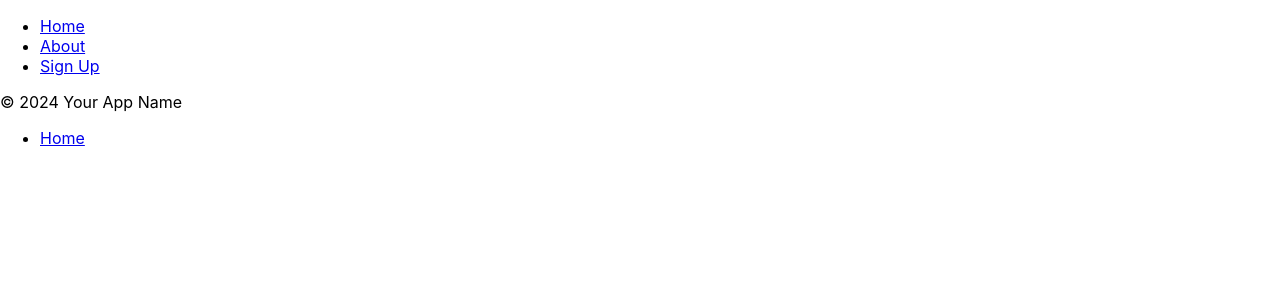
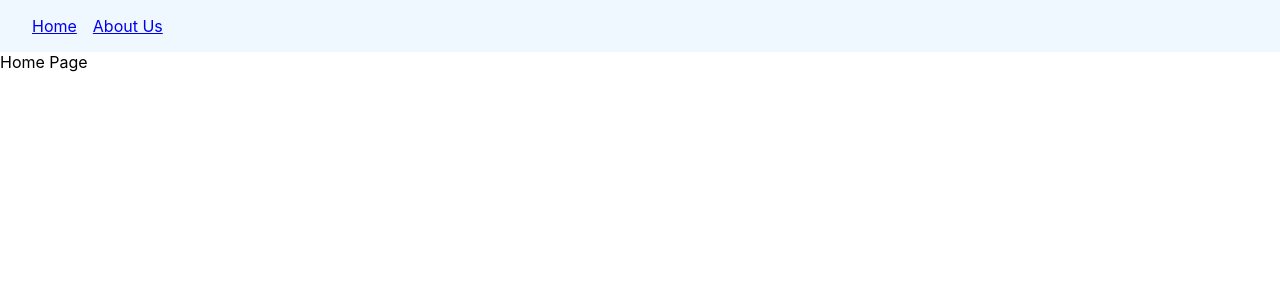
Before and after one commit to anuragsknsits/shopist, a React (Create React App) app: page / in a window 1280 px wide. Shown: the top 300 px of the page. Built offline with nearby package versions, Linux system fonts and the light colour scheme.

Commit message:
Header and Routers

```diff
--- a/src/App.js
+++ b/src/App.js
@@ -1,25 +1,19 @@
 import React from 'react';
-import { BrowserRouter as Router, Routes, Route } from 'react-router-dom';
-import Home from './pages/Home';
-import About from './pages/About';
-import SignUp from './pages/SignUp';
-import Header from './components/Header';
-import Footer from './components/Footer';
+import { Route, Routes } from 'react-router-dom';
+import { Home } from './pages/Home';
+import AboutUs from './pages/About';
+import {Navbar} from './components/Navbar'
 
 function App() {
   return (
-    <Router>
-      <div>
-        <Header />
-        <Routes>
-          <Route exact path="/" element={Home} />
-          <Route path="/about" element={About} />
-          <Route path="/signup" element={SignUp} />
-          {/* Add more routes as needed */}
-        </Routes>
-        <Footer />
-      </div>
-    </Router>
+    <>
+      <Navbar/>
+      <Routes>
+        <Route path='/' element = {<Home/>}></Route>
+        <Route path='about' element = {<AboutUs/>}></Route>
+      </Routes>
+    </>
+
   );
 }
 
--- /dev/null
+++ b/src/components/Navbar.js
@@ -0,0 +1,11 @@
+import React from 'react'
+import { Link } from 'react-router-dom'
+
+export const Navbar = () => {
+  return (
+    <nav>
+        <Link to='/'>Home</Link>
+        <Link to='/about'>About Us</Link>
+    </nav>
+  )
+}
--- a/src/index.css
+++ b/src/index.css
@@ -11,3 +11,12 @@ code {
   font-family: source-code-pro, Menlo, Monaco, Consolas, 'Courier New',
     monospace;
 }
+
+nav {
+  background-color: aliceblue;
+  padding: 16px 32px;
+}
+
+nav a {
+  margin-right: 16px;
+}
--- a/src/index.js
+++ b/src/index.js
@@ -1,5 +1,6 @@
 import React from 'react';
 import ReactDOM from 'react-dom/client';
+import { BrowserRouter } from 'react-router-dom';
 import './index.css';
 import App from './App';
 import reportWebVitals from './reportWebVitals';
@@ -7,7 +8,9 @@ import reportWebVitals from './reportWebVitals';
 const root = ReactDOM.createRoot(document.getElementById('root'));
 root.render(
   <React.StrictMode>
-    <App />
+    <BrowserRouter>
+      <App/>
+    </BrowserRouter>
   </React.StrictMode>
 );
 
--- a/src/pages/Home.js
+++ b/src/pages/Home.js
@@ -1,14 +1,7 @@
-import React from 'react';
+import React from 'react'
 
-const Home = () => {
+export const Home = () => {
   return (
-    <div>
-      <h2>Welcome to Our Website!</h2>
-      <p>
-        My New Website
-      </p>
-    </div>
-  );
-};
-
-export default Home;
+    <div>Home Page</div>
+  )
+}
```
